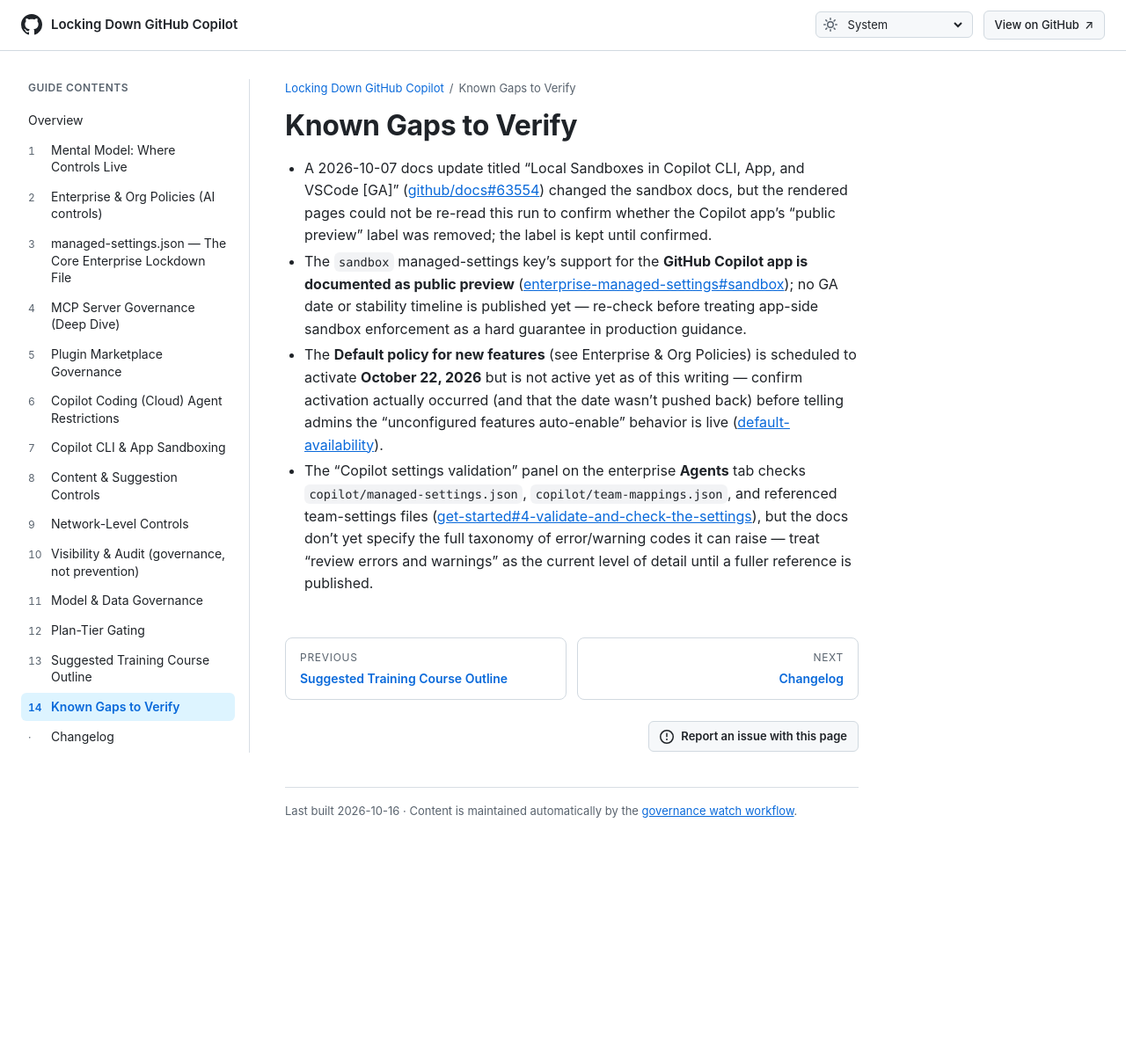
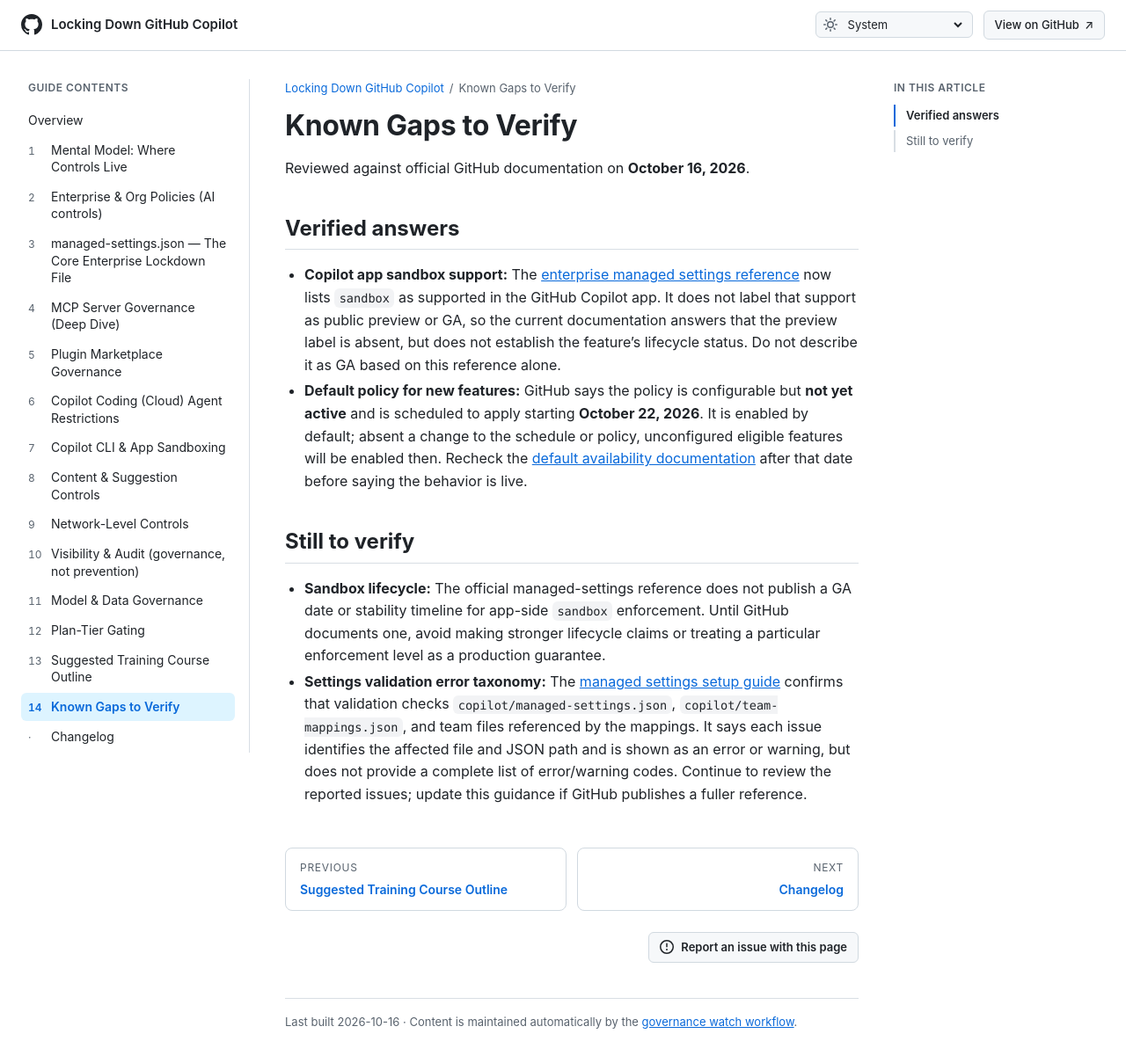
Before and after one commit to beardofedu/copilot-governance-training, a Jekyll site: the page built from docs/sections/known-gaps.md, in a window 1280 px wide and 1237 px high. Shown: the top 1209 px of the window at 88% size. Built offline with Jekyll 4.4.1, drawn with Linux system fonts in a browser that asks for light colours.

Commit message:
Document verified gaps and follow-ups
Co-authored-by: beardofedu <18329853+beardofedu@users.noreply.github.com>

```diff
--- a/docs/sections/known-gaps.md
+++ b/docs/sections/known-gaps.md
@@ -7,7 +7,14 @@ permalink: /sections/known-gaps/
 
 # Known Gaps to Verify
 
-- A 2026-10-07 docs update titled "Local Sandboxes in Copilot CLI, App, and VSCode [GA]" ([github/docs#63554](https://github.com/github/docs/pull/63554)) changed the sandbox docs, but the rendered pages could not be re-read this run to confirm whether the Copilot app's "public preview" label was removed; the label is kept until confirmed.
-- The `sandbox` managed-settings key's support for the **GitHub Copilot app is documented as public preview** ([enterprise-managed-settings#sandbox](https://docs.github.com/en/copilot/reference/enterprise-administrators/enterprise-managed-settings#sandbox)); no GA date or stability timeline is published yet — re-check before treating app-side sandbox enforcement as a hard guarantee in production guidance.
-- The **Default policy for new features** (see Enterprise & Org Policies) is scheduled to activate **October 22, 2026** but is not active yet as of this writing — confirm activation actually occurred (and that the date wasn't pushed back) before telling admins the "unconfigured features auto-enable" behavior is live ([default-availability](https://docs.github.com/en/copilot/concepts/enterprise/default-availability)).
-- The "Copilot settings validation" panel on the enterprise **Agents** tab checks `copilot/managed-settings.json`, `copilot/team-mappings.json`, and referenced team-settings files ([get-started#4-validate-and-check-the-settings](https://docs.github.com/en/copilot/how-tos/administer-copilot/manage-for-enterprise/use-managed-settings/get-started#4-validate-and-check-the-settings)), but the docs don't yet specify the full taxonomy of error/warning codes it can raise — treat "review errors and warnings" as the current level of detail until a fuller reference is published.
+Reviewed against official GitHub documentation on **October 16, 2026**.
+
+## Verified answers
+
+- **Copilot app sandbox support:** The [enterprise managed settings reference](https://docs.github.com/en/copilot/reference/enterprise-administrators/enterprise-managed-settings#sandbox) now lists `sandbox` as supported in the GitHub Copilot app. It does not label that support as public preview or GA, so the current documentation answers that the preview label is absent, but does not establish the feature's lifecycle status. Do not describe it as GA based on this reference alone.
+- **Default policy for new features:** GitHub says the policy is configurable but **not yet active** and is scheduled to apply starting **October 22, 2026**. It is enabled by default; absent a change to the schedule or policy, unconfigured eligible features will be enabled then. Recheck the [default availability documentation](https://docs.github.com/en/copilot/concepts/enterprise/default-availability) after that date before saying the behavior is live.
+
+## Still to verify
+
+- **Sandbox lifecycle:** The official managed-settings reference does not publish a GA date or stability timeline for app-side `sandbox` enforcement. Until GitHub documents one, avoid making stronger lifecycle claims or treating a particular enforcement level as a production guarantee.
+- **Settings validation error taxonomy:** The [managed settings setup guide](https://docs.github.com/en/copilot/how-tos/administer-copilot/manage-for-enterprise/use-managed-settings/get-started#4-validate-and-check-the-settings) confirms that validation checks `copilot/managed-settings.json`, `copilot/team-mappings.json`, and team files referenced by the mappings. It says each issue identifies the affected file and JSON path and is shown as an error or warning, but does not provide a complete list of error/warning codes. Continue to review the reported issues; update this guidance if GitHub publishes a fuller reference.
```
